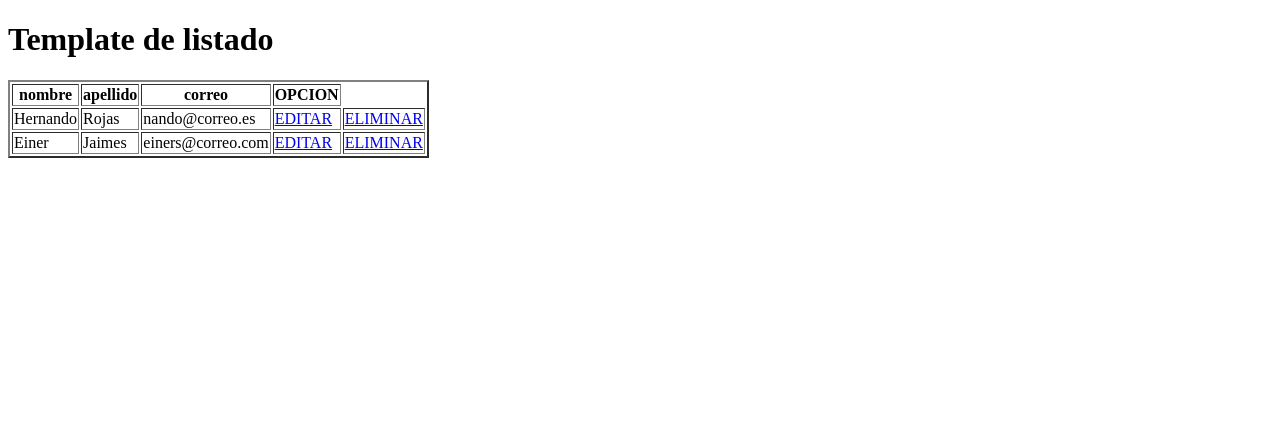
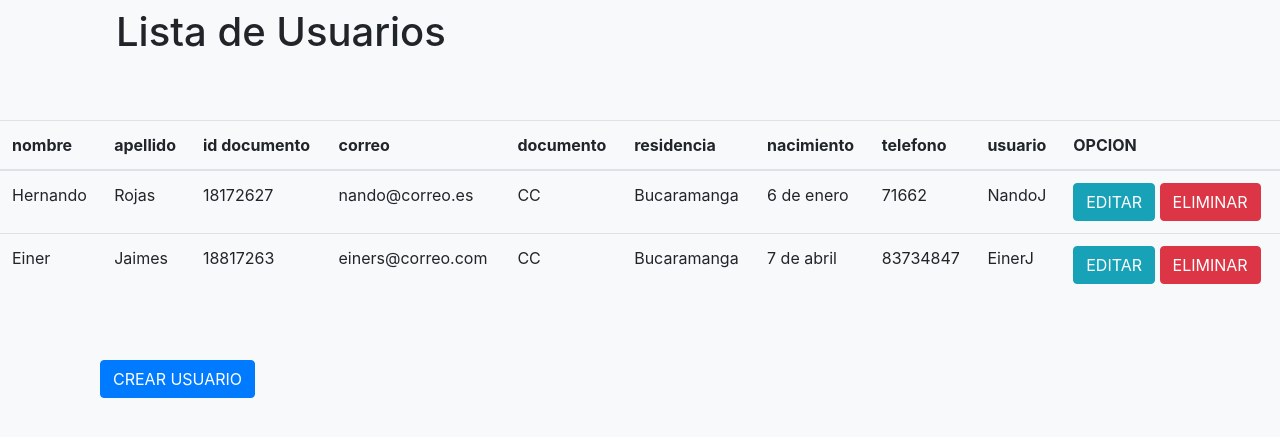
Before and after one commit to einers0331/WEB, a Django app: template MVC/Proyecto/django_init/templates/index.html in a window 1280 px wide. Shown: the top 437 px of the page. Run offline with Django 3.2, Linux system fonts and the light colour scheme; the template is opened without the code that fills it: values that come from a table or form of the project are taken from there, others are empty; data comes from the database, SQL or seed files in the repository; both versions use the stored data as it was after the commit; parts of the project's set-up code (start-up, migrations or seed data) failed here and were passed over; some libraries are stand-ins or nearby versions.

Commit message:
version final

```diff
--- a/MVC/Proyecto/django_init/aplicaciones/principal/forms.py
+++ b/MVC/Proyecto/django_init/aplicaciones/principal/forms.py
@@ -5,4 +5,4 @@ class PersonaForm(forms.ModelForm):
     class Meta:
         model = Persona
         fields = '__all__'
-        contraseña=forms.CharField(widget=forms.PasswordInput)
+        #contraseña=forms.CharField(widget=forms.PasswordInput)
--- a/MVC/Proyecto/django_init/aplicaciones/principal/views.py
+++ b/MVC/Proyecto/django_init/aplicaciones/principal/views.py
@@ -18,7 +18,7 @@ def crearPersona(request):
     else:
         form = PersonaForm(request.POST)
         contexto={
-    '       form':form
+            'form':form
     }
     if form.is_valid():
         form.save()
--- a/MVC/Proyecto/django_init/templates/index.html
+++ b/MVC/Proyecto/django_init/templates/index.html
@@ -4,17 +4,28 @@
     <meta charset="UTF-8">
     <meta name="viewport" content="width=device-width, initial-scale=1.0">
     <title>{% block titulo %}Listado de contacto{% endblock titulo %}</title>
+    <link rel="stylesheet" href="https://stackpath.bootstrapcdn.com/bootstrap/4.5.2/css/bootstrap.min.css" integrity="sha384-JcKb8q3iqJ61gNV9KGb8thSsNjpSL0n8PARn9HuZOnIxN0hoP+VmmDGMN5t9UJ0Z" crossorigin="anonymous">
 </head>
-<body>
+<body class="bg-light">
     {% block cuerpo %}
-    <h1>Template de listado</h1>
-    <table border="2">
+    <div class="navbar navbar-light bg-light"><h1 style="margin-left: 100px;">Lista de Usuarios</h1></div><br><br>
+
+
+        <table  class="table">
+
         <thead>
             <tr>
-                <th>nombre</th>
-                <th>apellido</th>
-                <th>correo</th>
-                <th>OPCION</th>
+                <th scope="col" >nombre</th>
+                <th scope="col">apellido</th>
+                <th scope="col">id documento</th>
+                <th scope="col">correo</th>
+                <th scope="col">documento</th>
+                <th scope="col">residencia</th>
+                <th scope="col">nacimiento</th>
+                <th scope="col">telefono</th>
+                <th scope="col">usuario</th>
+                <!--<th scope="col">contraseña</th>-->
+                <th scope="col">OPCION</th>
             </tr>
         </thead>
         <tbody>
@@ -22,12 +33,22 @@
             <tr>
                 <td>{{persona.nombre}}</td>
                 <td>{{persona.apellido}}</td>
+                <td>{{persona.iddocumento}}</td>
                 <td>{{persona.correo}}</td>
-                <td><a href="{% url 'editar_persona' persona.id%}">EDITAR</a></td> <td><a href="{% url 'eliminar_persona' persona.id%}">ELIMINAR</a></td>
+                <td>{{persona.documento}}</td>
+                <td>{{persona.residencia}}</td>
+                <td>{{persona.nacimiento}}</td>
+                <td>{{persona.telefono}}</td>
+                <td>{{persona.usuario}}</td>
+                <!--<td>{{persona.contraseña}}</td>-->
+                <td ><button class="btn btn-info"><a style="color: #fff; text-decoration: none;" href="{% url 'editar_persona' persona.id%}" >EDITAR</a></button> <button class="btn btn-danger"><a style="color: #fff; text-decoration: none;" href="{% url 'eliminar_persona' persona.id%}">ELIMINAR</a></button></td>
+
             </tr>
             {%endfor%}
-        </tbody>
-    </table>
+
+        </tbody></div>
+    </table><br><br>
+<button class="btn btn-primary"style="margin-left: 100px;"><a style="color: #fff; text-decoration: none;" href="{%url 'crear_persona'%}">CREAR USUARIO</a></button>
     {% endblock cuerpo %}
 </body>
 </html>
```
Also changed, not shown: MVC/Proyecto/django_init/templates/crear_persona.html (+7 -2 lines), MVC/Proyecto/django_init/aplicaciones/principal/migrations/0001_initial.py, MVC/Proyecto/django_init/db.sqlite3.
